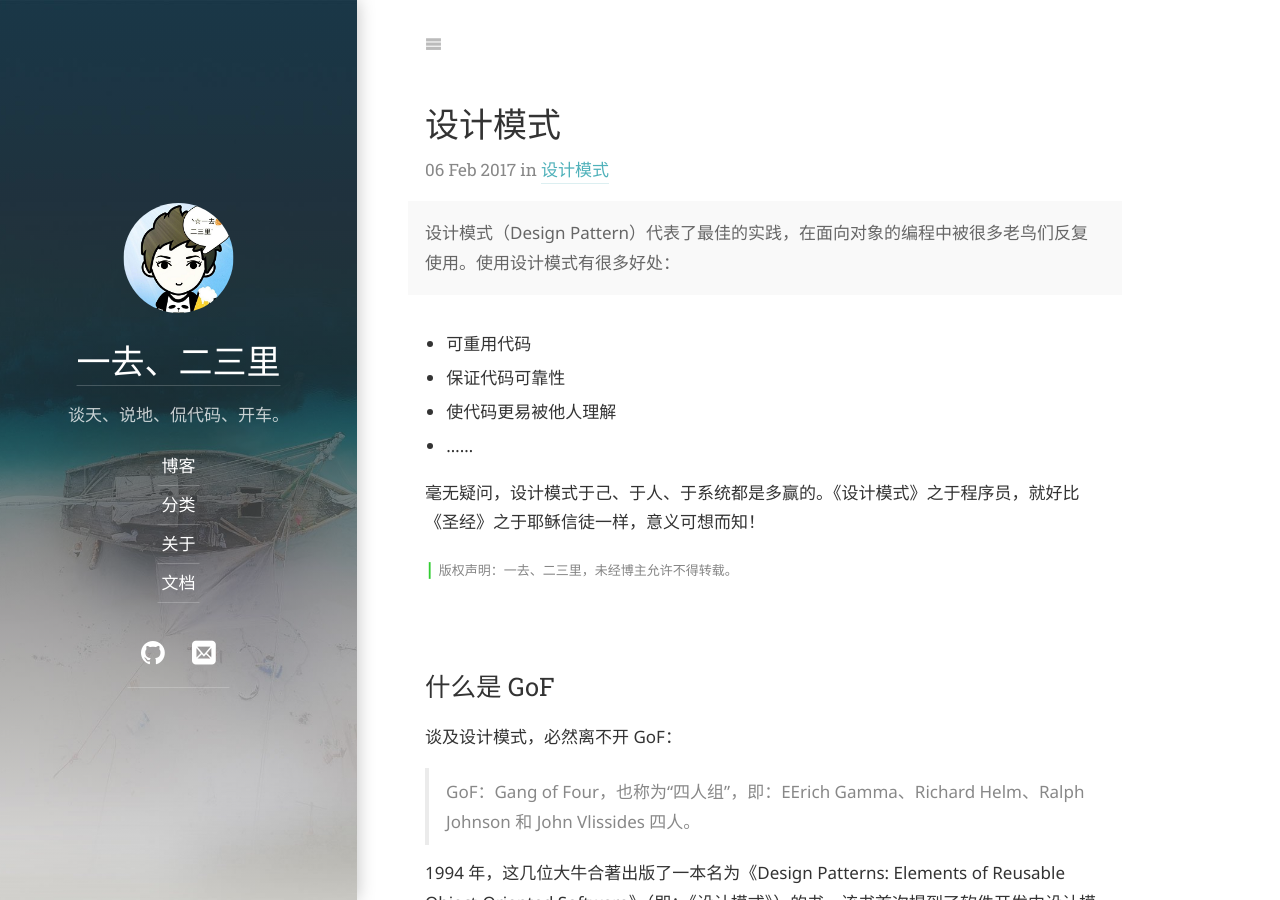
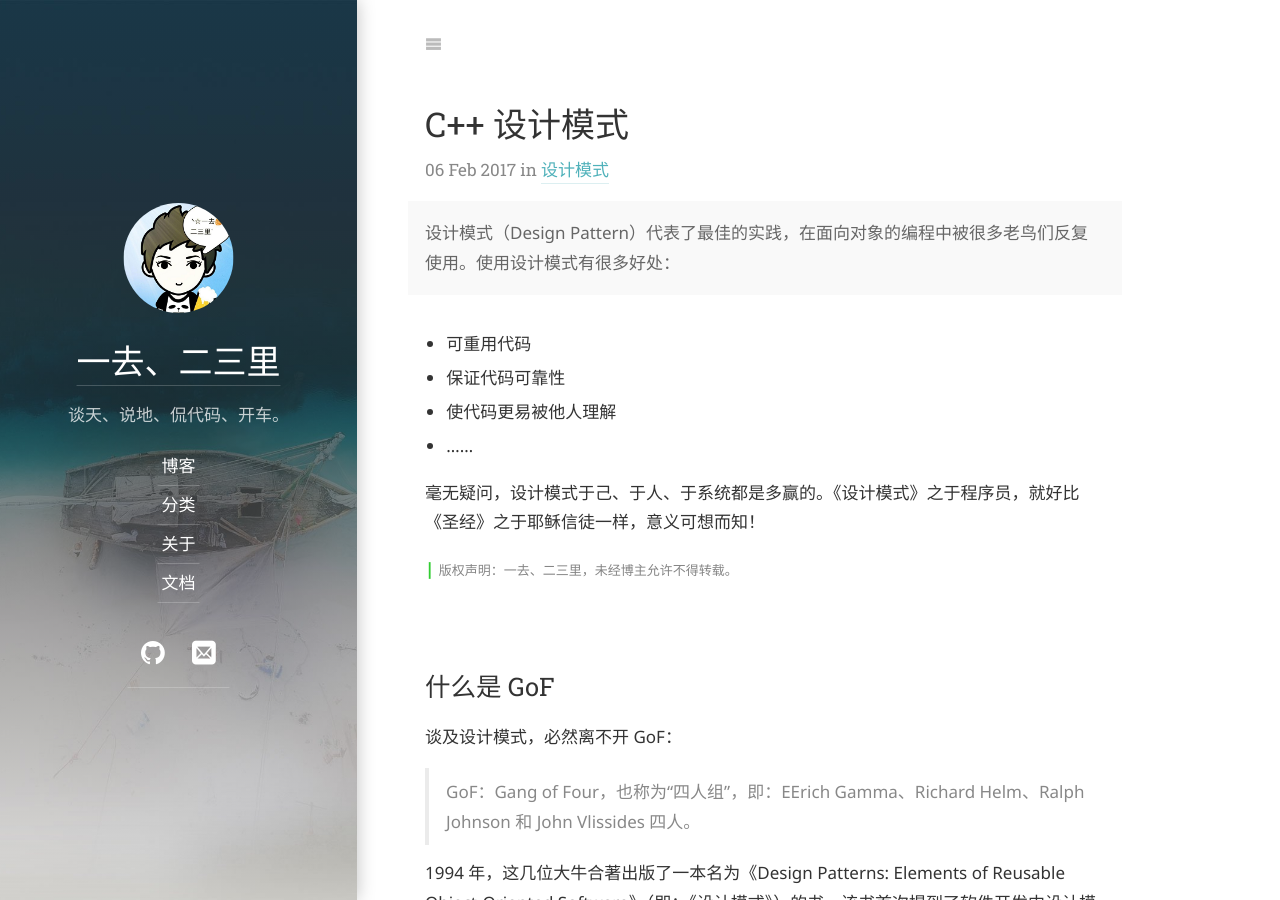
Before and after one commit to Waleon/Waleon.github.io, a Jekyll site: the page built from design_patterns/_posts/2017-02-06-Design Patterns.md, in a window 1280 px wide and 900 px high. Built offline with Jekyll 4.4.1, drawn with Linux system fonts in a browser that asks for light colours; some web fonts are replaced; comment, search, counter and statistics services are not loaded.

```diff
--- a/design_patterns/_posts/2017-02-06-Design Patterns.md
+++ b/design_patterns/_posts/2017-02-06-Design Patterns.md
@@ -1,6 +1,6 @@
 ---
 layout: post
-title: 设计模式
+title: C++ 设计模式
 description: >
   设计模式（Design Pattern）代表了最佳的实践，在面向对象的编程中被很多老鸟们反复使用。使用设计模式有很多好处：
 author: author2
```
